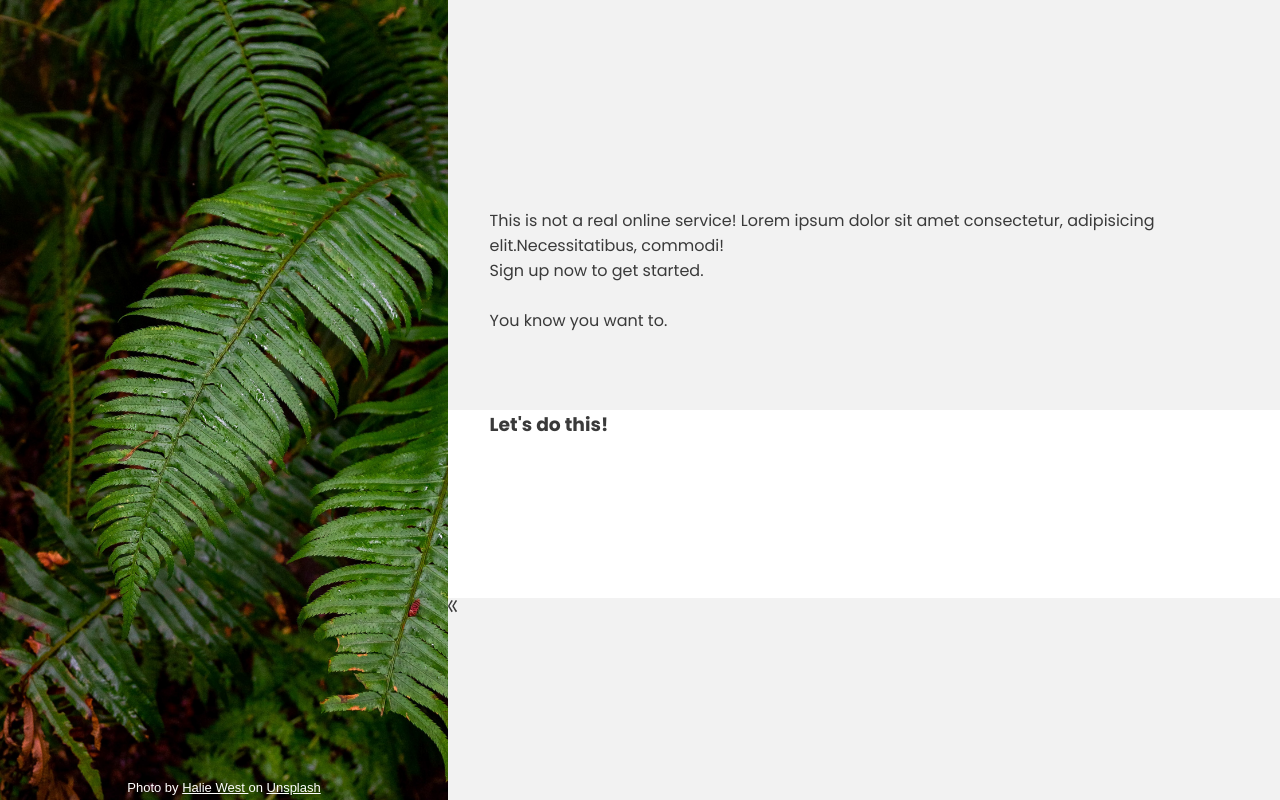
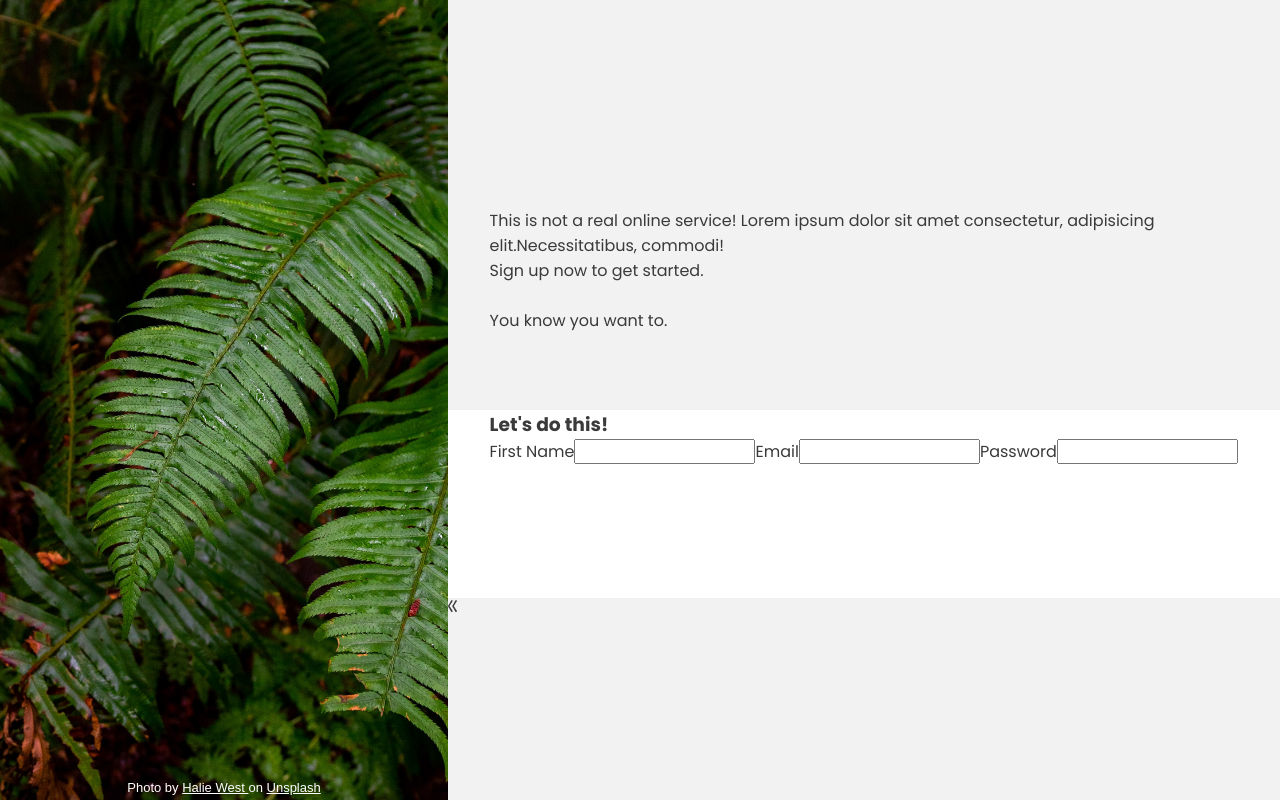
Before and after one commit to Abderrahmen-taouai/Project-Sign-Up-Form, a plain HTML site: page index.html in a window 1280 px wide. Drawn offline with Linux system fonts and the light colour scheme.

Commit message:
Form started

```diff
--- a/index.html
+++ b/index.html
@@ -19,7 +19,25 @@
    <div class="right">
 
     <div class="box-1">This is not a real online service! Lorem ipsum dolor sit amet consectetur, adipisicing elit.Necessitatibus, commodi!<br>Sign up now to get started.<br><br>You know you want to.</div>
-    <div class="box-2"><h3>Let's do this!</h3>
+    <div class="box-2">
+      <h3>Let's do this!</h3>
+      <form action="" method="get" class="form">
+
+        <div class="left-form">
+          <label for="name">First Name</label>
+          <input type="text" id="name" name="name">
+
+          <label for="email"> Email</label>
+          <input type="email" id="email" name="email">
+
+          <label for="password"> Password</label>
+          <input type="password" id="password" name="pas
+          ">
+
+        </div>
+        <div class="right-form"></div>
+      </form>
+
     </div>
     <div class="box-3">CC</div>
   </div>
--- a/style.css
+++ b/style.css
@@ -56,12 +56,17 @@
 }
 
 .box-2{
+    display: flex;
+    flex-direction: column;
     height: 35vh;
     background-color: white;
     font-family: 'Poppins', sans-serif;
     font-size: medium;
     padding-left: 5%;
 
+}
+.left-form{
+    display: flex;
 }
 
 .box-3{
```
